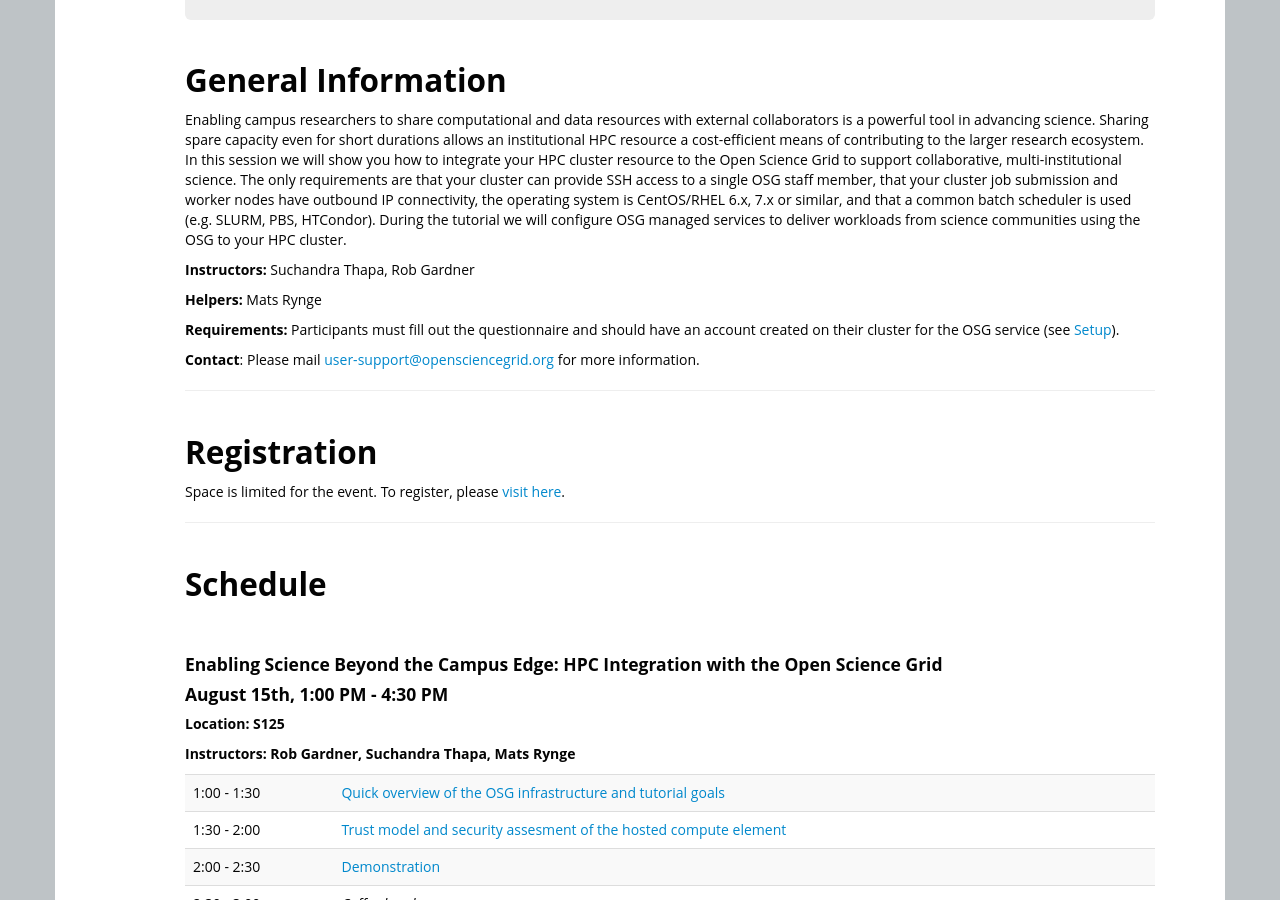
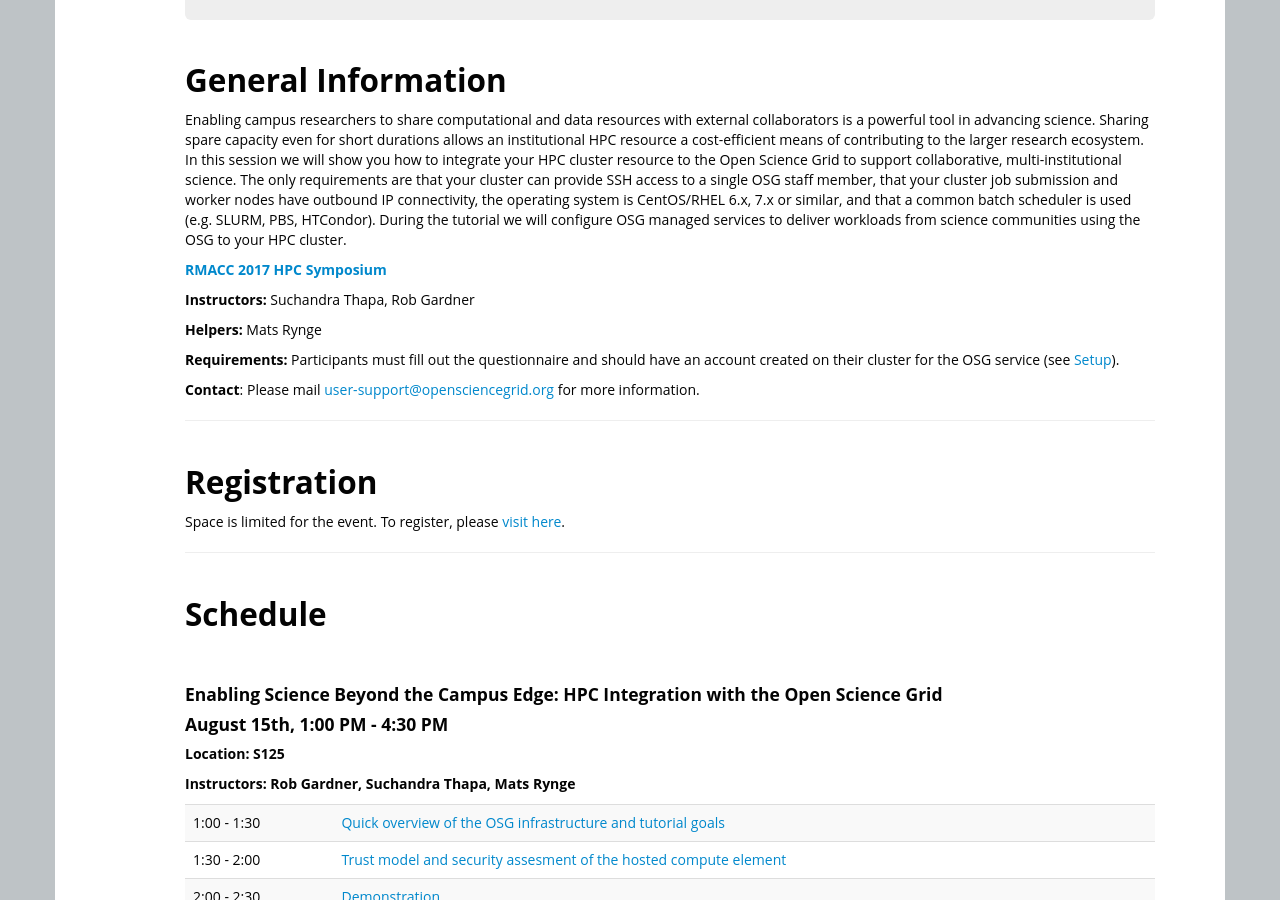
Before and after one commit to SWC-OSG-Workshop/OSG-HostedCE-RMACC17, a Jekyll site: the page built from index.html, in a window 1280 px wide and 900 px high, scrolled down 443 px. Built offline with Jekyll 4.4.1, drawn with Linux system fonts in a browser that asks for light colours; nearby versions of some CDN libraries; library files that are not in the unit come from our copies.

Commit message:
Update with links to RMACC and schedule

```diff
--- a/index.html
+++ b/index.html
@@ -45,6 +45,7 @@
 
 </p>
 
+ <p><strong><a href="https://rmacc.org/">RMACC 2017 HPC Symposium</a></strong></p>
 <!-- This block displays the instructors' names if they are available. -->
 {% if page.instructor %}
 <p>
@@ -112,6 +113,7 @@
   for more information.
 </p>
 
+
 <hr/>
 
 {% if page.registration %}
@@ -125,7 +127,7 @@
 <h2>Schedule</h2>
 <h2> </h2>
 <div class="row-fluid">
-    <h4> Enabling Science Beyond the Campus Edge: HPC Integration with the Open Science Grid </h4>
+    <h4> <a href="http://sched.co/AQi6">Enabling Science Beyond the Campus Edge: HPC Integration with the Open Science Grid</a> </h4>
     <h4> August 15th, 1:00 PM - 4:30 PM </h4>
     <h5>Location: <a href="https://rmacc2017hpcsymposium.sched.com/venue/S125?iframe=yes&w=100%&sidebar=yes&bg=no">S125</a> </h5>
     <h5>Instructors: Rob Gardner, Suchandra Thapa, Mats Rynge</h5>
```
